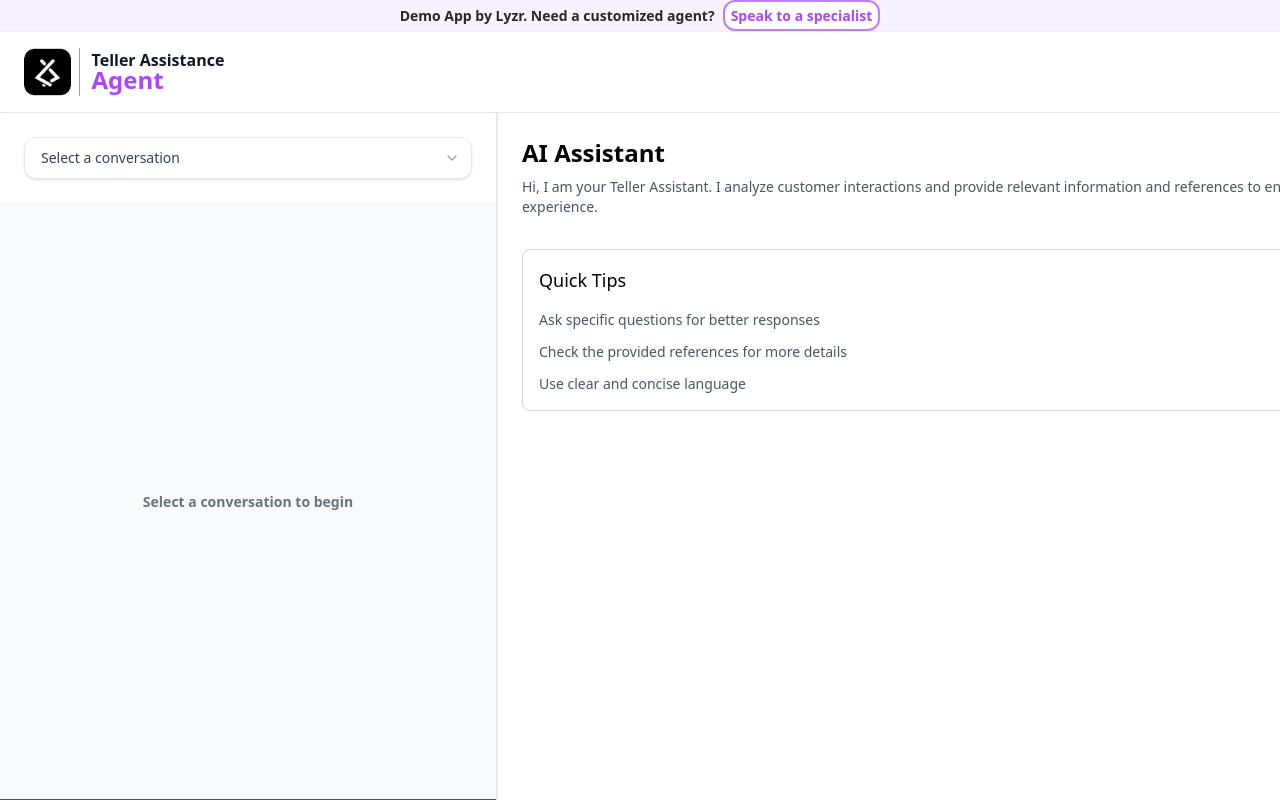
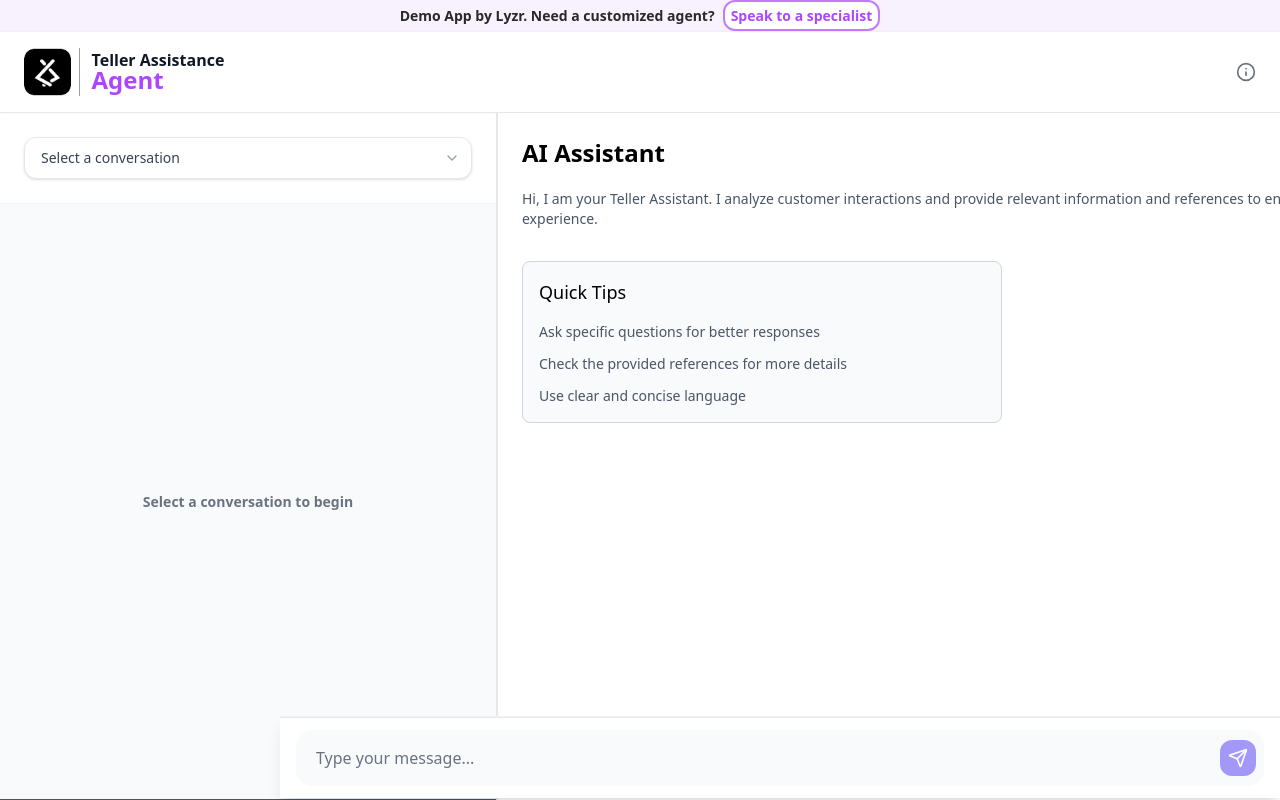
Before and after one commit to pranav-lyzr/Teller-Assistance-Agent, a React (Vite) app: page / in a window 1280 px wide. Built offline with nearby package versions, Linux system fonts and the light colour scheme.

Commit message:
UI changes

```diff
--- a/src/ChatLayout.tsx
+++ b/src/ChatLayout.tsx
@@ -2,7 +2,7 @@ import React, { useState } from 'react';
 import MessageBubble from './MessageBubble';
 import ChatInput from './ChatInput';
 import {Sidebar} from './Sidebar';
-import { ChevronDown } from 'lucide-react';
+import { ChevronDown, Info } from 'lucide-react';
 import logo from './assets/main logo.png';
 
 interface Message {
@@ -16,7 +16,7 @@ const LoadingSidebar = () => {
   return (
     <div className="bg-white/95 backdrop-blur-sm p-8 border-l border-gray-200/80 min-h-screen shadow-lg animate-in fade-in duration-500 w-250">
       <div className="mb-10 space-y-3">
-        <div className="h-8 w-48 bg-gradient-to-r from-indigo-200 to-purple-200 rounded-lg animate-pulse" />
+        <div className="h-8 w-48 bg-gray-200 rounded-lg animate-pulse" />
       </div>
       <div className="space-y-8">
         {/* Simulate content sections */}
@@ -1419,22 +1419,36 @@ const ChatLayout = () => {
       </div>
 
       <div className="bg-white shadow-sm px-6 py-4 border-b border-gray-200">
+      <div className="flex items-center justify-between">
         <div className="flex items-center space-x-3">
           <img
             src={logo}
             alt="Bank Icon"
             className="h-12 w-auto pr-2 border-r border-r-[#9d9d9d]"
           />
-          <div className=" items-baseline space-x-1">
+          <div className="items-baseline space-x-1">
             <h1 className="text-l font-bold text-gray-900">
               Teller Assistance
             </h1>
             <h1 className="text-2xl -mt-2 font-bold text-purple-500">
-               Agent
+              Agent
             </h1>
           </div>
         </div>
+
+        <div className="relative group">
+          <Info className="h-5 w-5 text-gray-500 cursor-help" />
+          <div className="absolute z-10 right-0 w-72 px-4 py-3 mt-2 bg-gray-50 border border-gray-200 rounded-lg shadow-lg opacity-0 invisible group-hover:opacity-100 group-hover:visible transition-all duration-200 text-sm text-gray-600">
+            <p className="font-medium mb-2">How It Works:</p>
+            <ul className="space-y-2">
+              <li>• Left Panel: Select a conversation from the dropdown. Conversations will load sequentially.</li>
+              <li>• Right Panel: As the conversation progresses, relevant search results and document links will appear dynamically.</li>
+              <li>• Chat Feature: Disabled in this demo. The agent functions in a read-only mode for now.</li>
+            </ul>
+          </div>
+        </div>
       </div>
+    </div>
 
 
       <div className="flex flex-1 overflow-hidden">
--- a/src/Sidebar.tsx
+++ b/src/Sidebar.tsx
@@ -1,4 +1,5 @@
 import { FileText, Search } from "lucide-react";
+import ChatInput from './ChatInput';
 
 interface SearchResult {
   Document_Title: string;
@@ -90,7 +91,7 @@ export const Sidebar = ({ data }: SidebarProps) => {
     : [];
 
   return (
-    <div className="w-250 border-l border-gray-200 bg-white h-screen overflow-y-auto">
+    <div className="w-250 border-l border-gray-200 bg-white h-screen overflow-y-auto items-center justify-center">
       <div className="p-6">
         {/* Show message if no results found */}
         {normalizedResults.length > 0 ? (
@@ -114,12 +115,12 @@ export const Sidebar = ({ data }: SidebarProps) => {
           <>
             <div className="mb-8">
               <h1 className="text-2xl font-semibold mb-2">AI Assistant</h1>
-              <p className="text-gray-600 text-sm">
+              <p className="text-gray-600 text-sm mt-5">
               Hi, I am your Teller Assistant. I analyze customer interactions and provide relevant information and references to enhance your service experience.
               </p>
             </div>
 
-            <div className="border border-gray-300 p-4 rounded-lg bg-white">
+            <div className="border border-gray-300 p-4 rounded-lg bg-gray-50 w-120">
               <h2 className="text-lg font-medium mb-4">Quick Tips</h2>
               <ul className="space-y-3">
                 <li className="flex items-start">
@@ -135,7 +136,16 @@ export const Sidebar = ({ data }: SidebarProps) => {
             </div>
           </>
         )}
+
+
       </div>
+
+      <div className="fixed bottom-5 right-0 w-250 border-t border-gray-100 bg-white/50 backdrop-blur-sm h-16">
+  <div className="mx-auto w-full">
+    <ChatInput />
+  </div>
+</div>
+
     </div>
   );
 };
```
